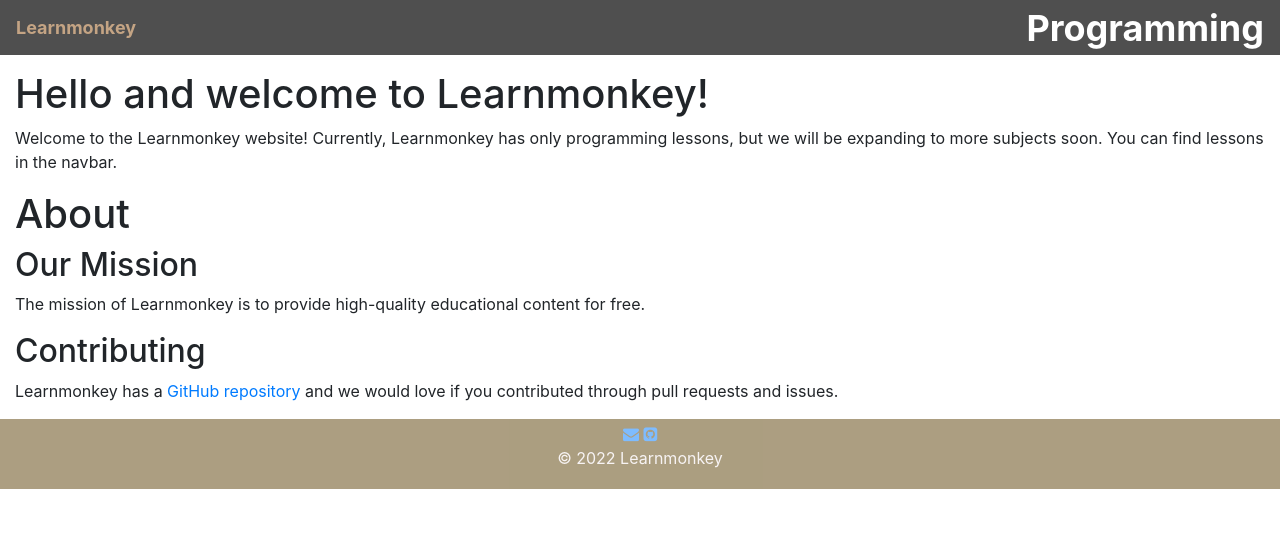
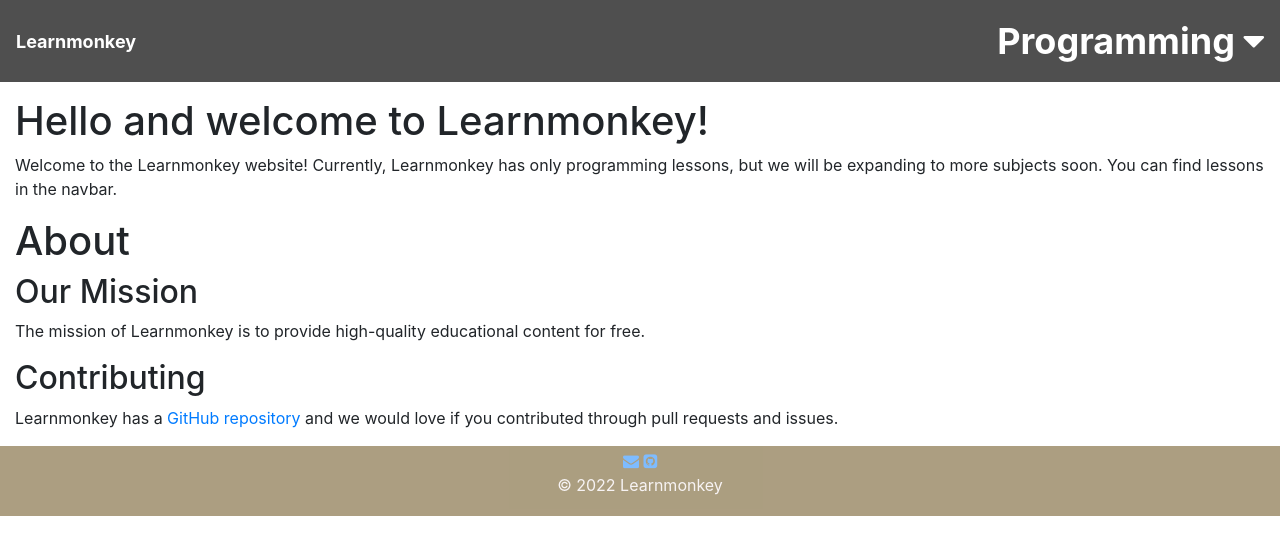
Before and after one commit to learnmonkey/learnmonkey.github.io, a Jekyll site: the page built from index.html, in a window 1280 px wide. Shown: the top 555 px of the page. Built offline with Jekyll 4.4.1, drawn with Linux system fonts in a browser that asks for light colours.

Commit message:
Update nav.html

```diff
--- a/_includes/nav.html
+++ b/_includes/nav.html
@@ -25,16 +25,18 @@
 </nav> -->
 
 <ul class="navbar">
-  <li class="navitem"><a href="/">Learnmonkey</a></li>
-  <li class="dropdown">
-    <a href="javascript:void(0)" class="dropbtn">Programming</a>
+	<li class="navitem"><a href="/">Learnmonkey</a></li>
+	<div class="dropdown">
+    <button class="dropbtn">Programming
+      <i class="fa fa-caret-down"></i>
+    </button>
     <div class="dropdown-content">
-      <a class="dropdown-item" href="/programming/">Programming</a>
-      <a class="dropdown-item" href="/programming/python/">Python</a>
-      <a class="dropdown-item" href="/programming/java/">Java</a>
-        <a class="dropdown-item" href="/programming/html/">HTML</a>
-        <a class="dropdown-item" href="/programming/css/">CSS</a>
-        <a class="dropdown-item" href="/programming/javascript/">JavaScript</a>
+      <a href="/programming/">Programming</a>
+      <a href="/programming/python/">Python</a>
+      <a href="/programming/java/">Java</a>
+      <a href="/programming/html/">HTML</a>
+      <a href="/programming/css/">CSS</a>
+      <a href="/programming/javascript/">JavaScript</a>
     </div>
-  </li>
+  </div>
 </ul>
```
